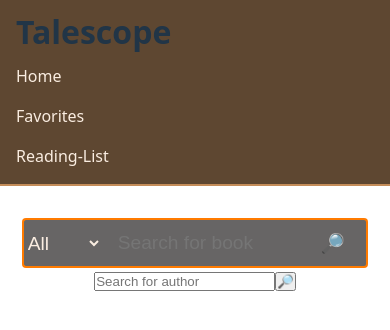
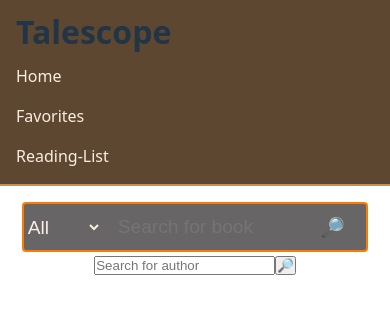
Before and after one commit to HanninenF/talescope-react-capstone-project, a React (Vite) app: page / in a window 390 px wide. Shown: the top 330 px of the page. Built offline with nearby package versions, Linux system fonts and the light colour scheme.

Commit message:
style: apply responsive SCSS mixins to ResultWrapper and PageWrapper

```diff
--- a/src/components/PageWrapper/PageWrapper.scss
+++ b/src/components/PageWrapper/PageWrapper.scss
@@ -1,9 +1,13 @@
 @use "../../styles/variables" as var;
-
+@use "../../styles/breakPoints" as *;
 .pageWrapper {
   margin: 2rem;
   display: flex;
   flex-direction: column;
   justify-content: space-around;
   justify-self: center;
+
+  @include respond-to(md) {
+    margin: 1rem;
+  }
 }
--- a/src/components/ResultsWrapper/ResultsWrapper.scss
+++ b/src/components/ResultsWrapper/ResultsWrapper.scss
@@ -1,6 +1,11 @@
 @use "../../styles/variables" as var;
+@use "../../styles/breakPoints" as *;
 .resultsWrapper {
   margin: var.$spacingLg;
   display: flex;
   flex-wrap: wrap;
+
+  @include respond-to(md) {
+    margin: 1rem;
+  }
 }
--- a/src/styles/_breakPoints.scss
+++ b/src/styles/_breakPoints.scss
@@ -1,6 +1,6 @@
 //breakpoints
-$breakpoint-sm: 480px;
-$breakpoint-md: 768px;
+$breakpoint-sm: 510px;
+$breakpoint-md: 800px;
 $breakpoint-lg: 1024px;
 
 // Mixin för responsivitet
```
